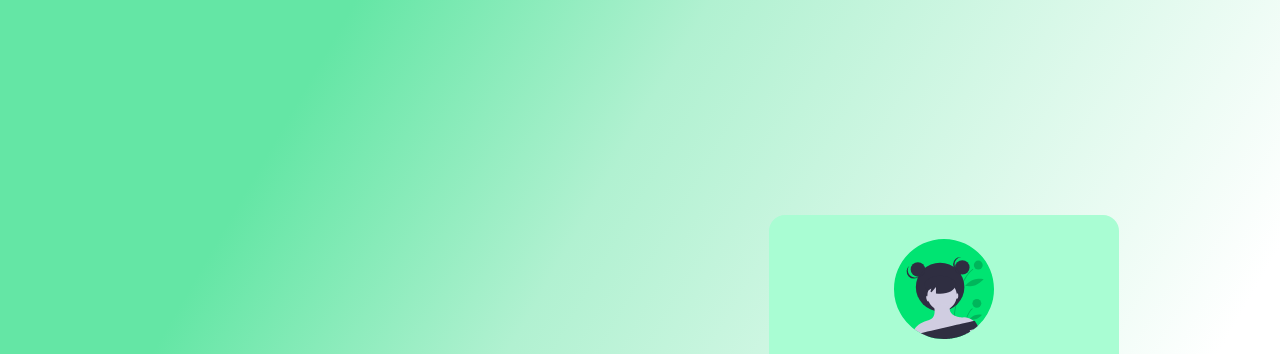
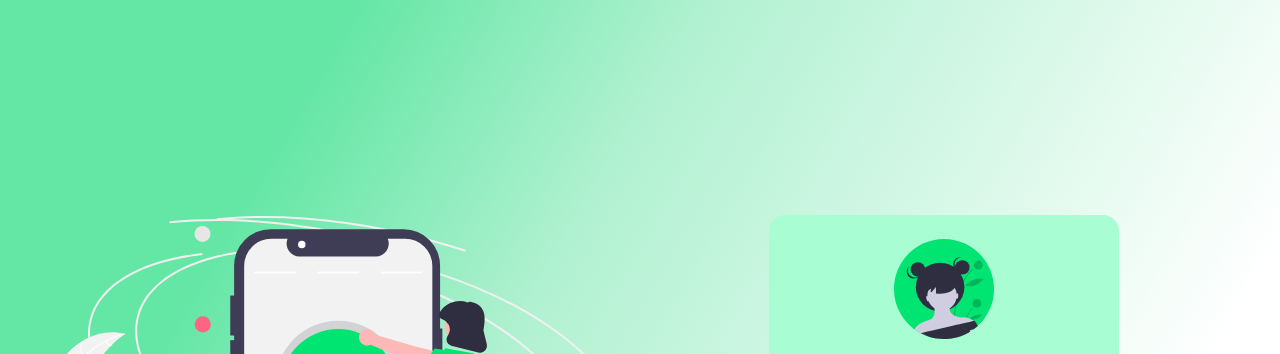
Before and after one commit to valekutce/Responsive-animated-login-form-elements, a plain HTML site: page index.html in a window 1280 px wide. Shown: the top 354 px of the page. Drawn offline with Linux system fonts and the light colour scheme.

Commit message:
Update style.css

```diff
--- a/style.css
+++ b/style.css
@@ -31,7 +31,7 @@ body {
 }
 
 .container-img {
-    background: url('img/undraw_accept_terms_re_lj38.svg') no-repeat center center/contain;
+    background: url('undraw_accept_terms_re_lj38.svg') no-repeat center center/contain;
     height: 100vh;
     flex: 1;
 }
```
